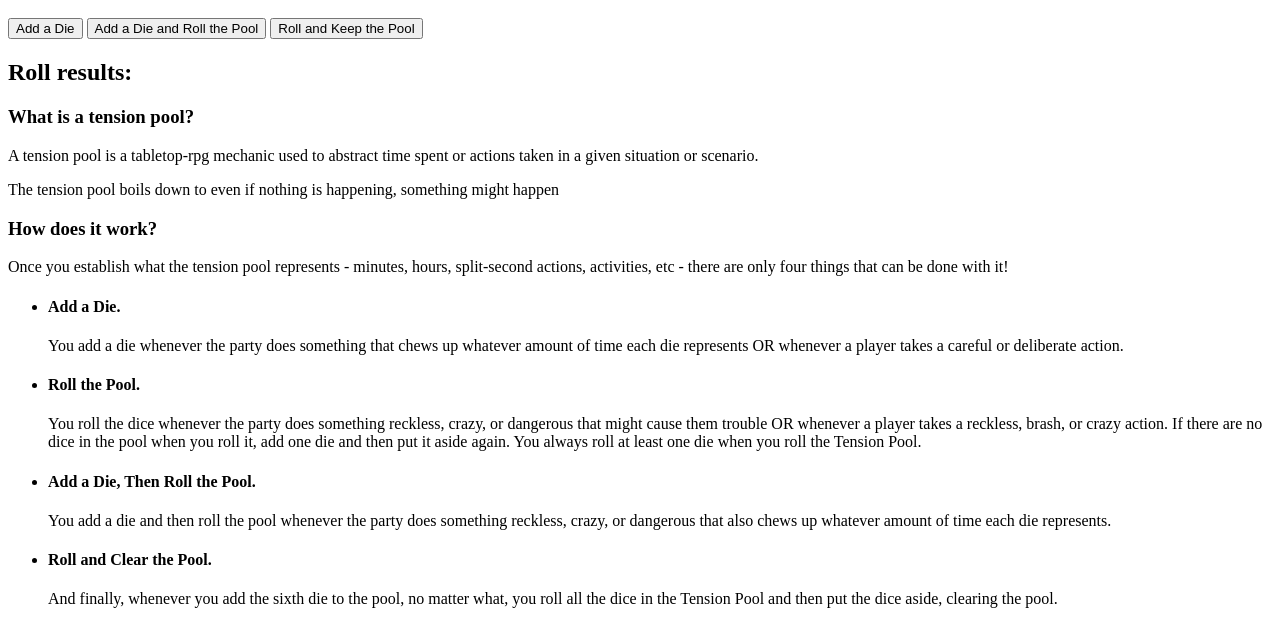
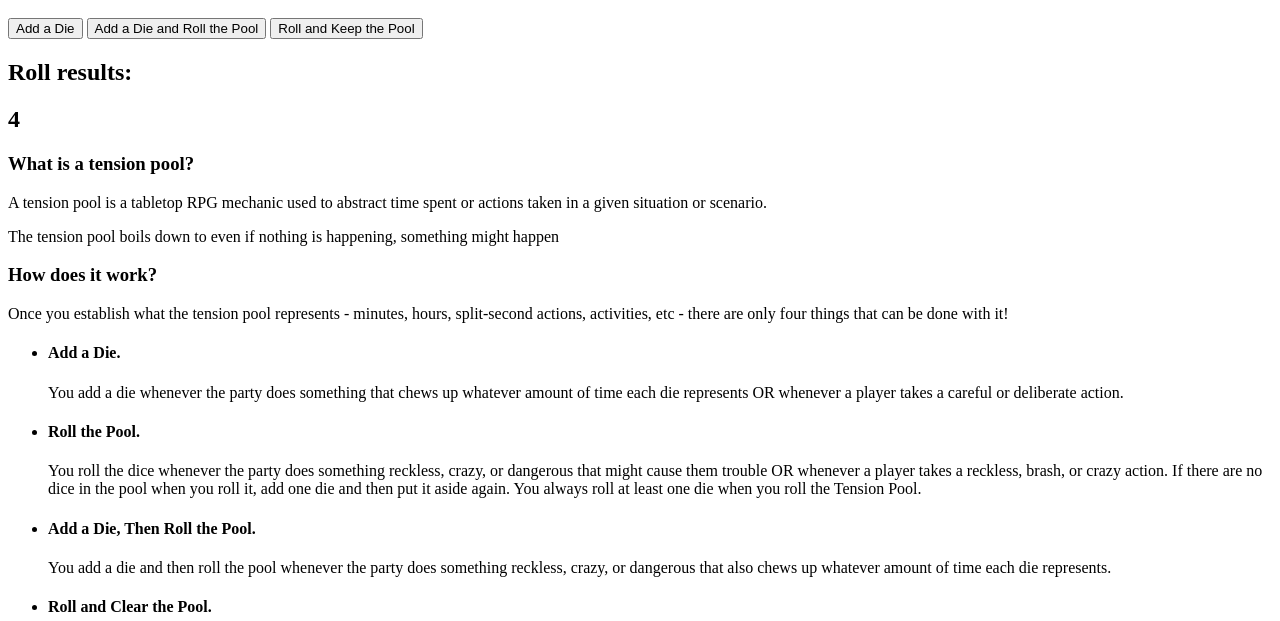
Before and after one commit to abonnell/tension-js, a plain HTML site: page src/index.html in a window 1280 px wide. Both pictures are taken after a click on the button "Add a Die and Roll the Pool". Shown: the part 120-741 px from the top of the page. Drawn offline with Linux system fonts and the light colour scheme.

Commit message:
result from querySelectorAll to querySelector to fix innerHTML updating

```diff
--- a/src/index.html
+++ b/src/index.html
@@ -11,7 +11,7 @@
     <body>
         <div class="current-pool">
             <h1>Current Tension Pool: </h1>
-            <h1 class="counter">0</h1>
+            <h1 class="pool">0</h1>
         </div>
         <div class="button">
             <button class="add">Add a Die</button>
@@ -29,7 +29,7 @@
 
         <div class="usage">
             <h3>What is a tension pool?</h3>
-            <p>A tension pool is a tabletop-rpg mechanic used to abstract time spent or actions taken in a given
+            <p>A tension pool is a tabletop RPG mechanic used to abstract time spent or actions taken in a given
                 situation or scenario.</p>
             <p>The tension pool boils down to even if nothing is happening, something might happen</p>
             <h3>How does it work?</h3>
--- a/src/index.js
+++ b/src/index.js
@@ -3,17 +3,16 @@ const b1 = document.querySelector('.add')
 const b2 = document.querySelector('.add-and-roll')
 const b3 = document.querySelector('.roll-and-keep')
 
-const pool = document.querySelector('.counter');
+const pool = document.querySelector('.pool');
 
-const result = document.querySelectorAll('.result')
-
+const result = document.querySelector('.result')
 
 // (result.innerHTML = Math.ceil(Math.random() * 6))
 
 //Add one to pool
 b1.addEventListener(
     'click',
-    () => (pool.innerHTML = Number.parseInt(pool.innerHTML) + 1)
+    () => pool.innerHTML = Number.parseInt(pool.innerHTML) + 1
 )
 
 // Add one to pool and roll pool
@@ -25,6 +24,6 @@ b2.addEventListener(
 
         let arr = Array.from({ length: Number.parseInt(pool.innerHTML) }, () => Math.ceil(Math.random() * 6));
 
-        result.innerHTML = JSON.stringify(arr)
+        result.innerHTML = arr.toString()
     }
 )
```
